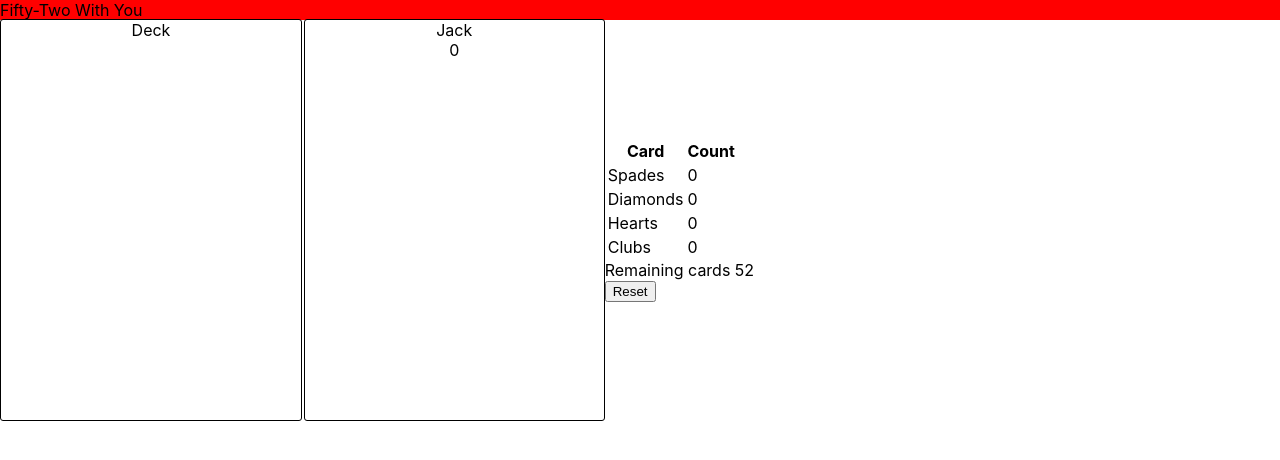
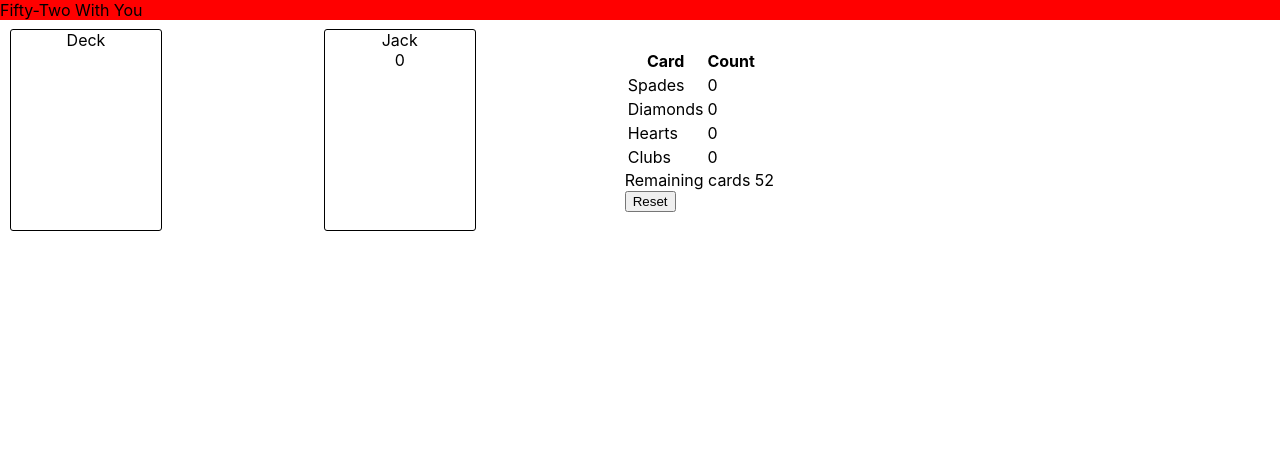
Before and after one commit to goteamtim/fifty-two-with-you, a React (Create React App) app: page / in a window 1280 px wide. Shown: the top 460 px of the page. Built offline with nearby package versions, Linux system fonts and the light colour scheme.

Commit message:
Add ghpages Fix reset game default card

```diff
--- a/src/components/Main.js
+++ b/src/components/Main.js
@@ -98,6 +98,7 @@ export default function Main() {
 
     function _resetGame(){
         setStats({ 'spades': 0, 'diamonds': 0, 'hearts': 0, 'clubs': 0 })
+        setCurrentCard({ 'Jack': '0' })
         setDeck([])
         setDeck(_buildDeck());
     }
--- a/src/style/Main.css
+++ b/src/style/Main.css
@@ -10,12 +10,17 @@
     order: 1;
     flex-grow: 1;
     text-align: center;
+
 }
 
 #current-card-container {
     order: 2;
     flex-grow: 1;
     text-align: center;
+}
+
+#current-card{
+    max-width: 150px;
 }
 
 #stats-container{
@@ -30,6 +35,7 @@
 .card-deck{
     border: 1px solid black;
     border-radius: 3px;
-    max-width: 300px;
-    height: 400px;
+    height: 200px;
+    margin: 10px;
+    max-width: 150px;
 }
```
Also changed, not shown: package.json (+8 -1 lines).
